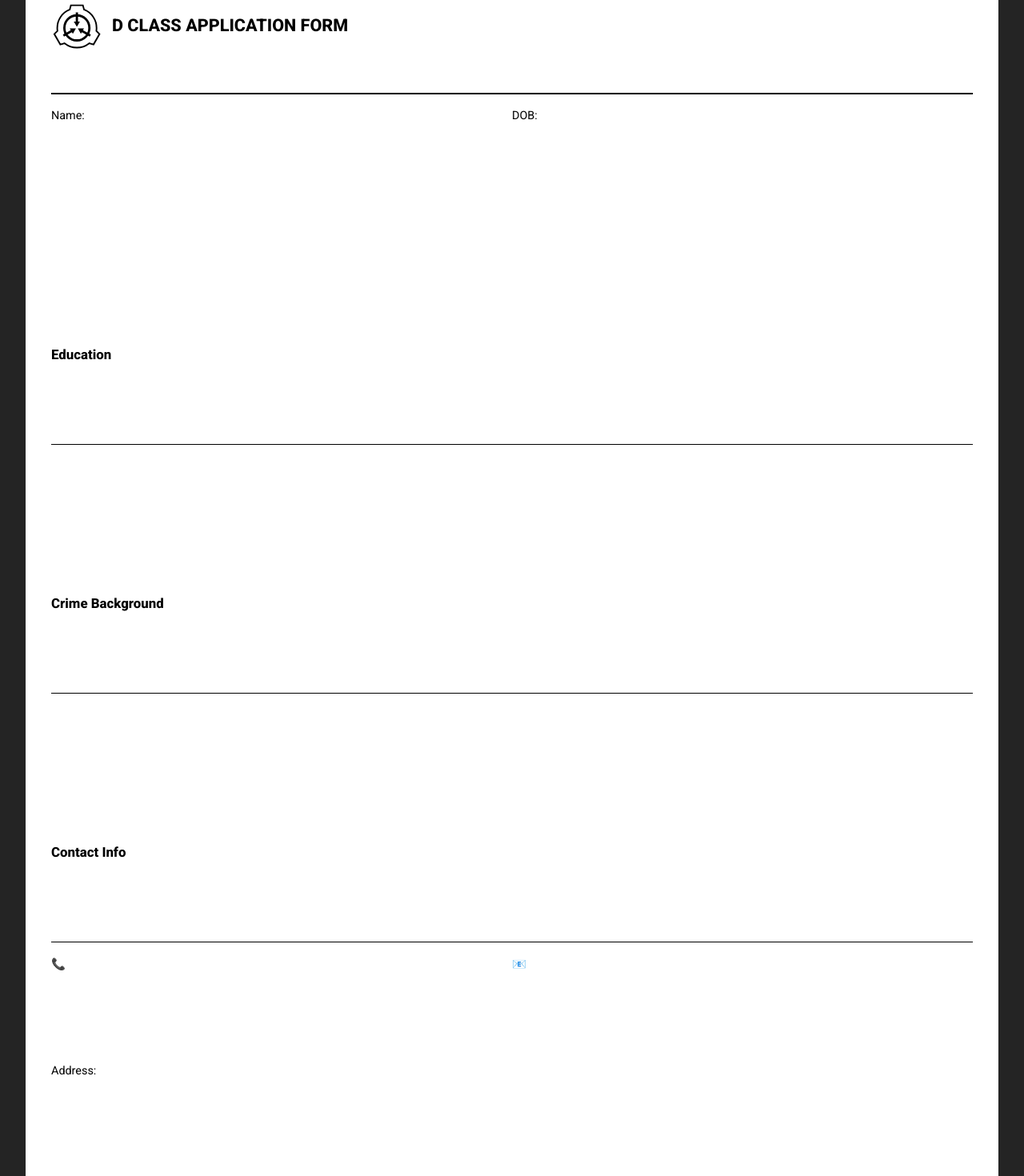
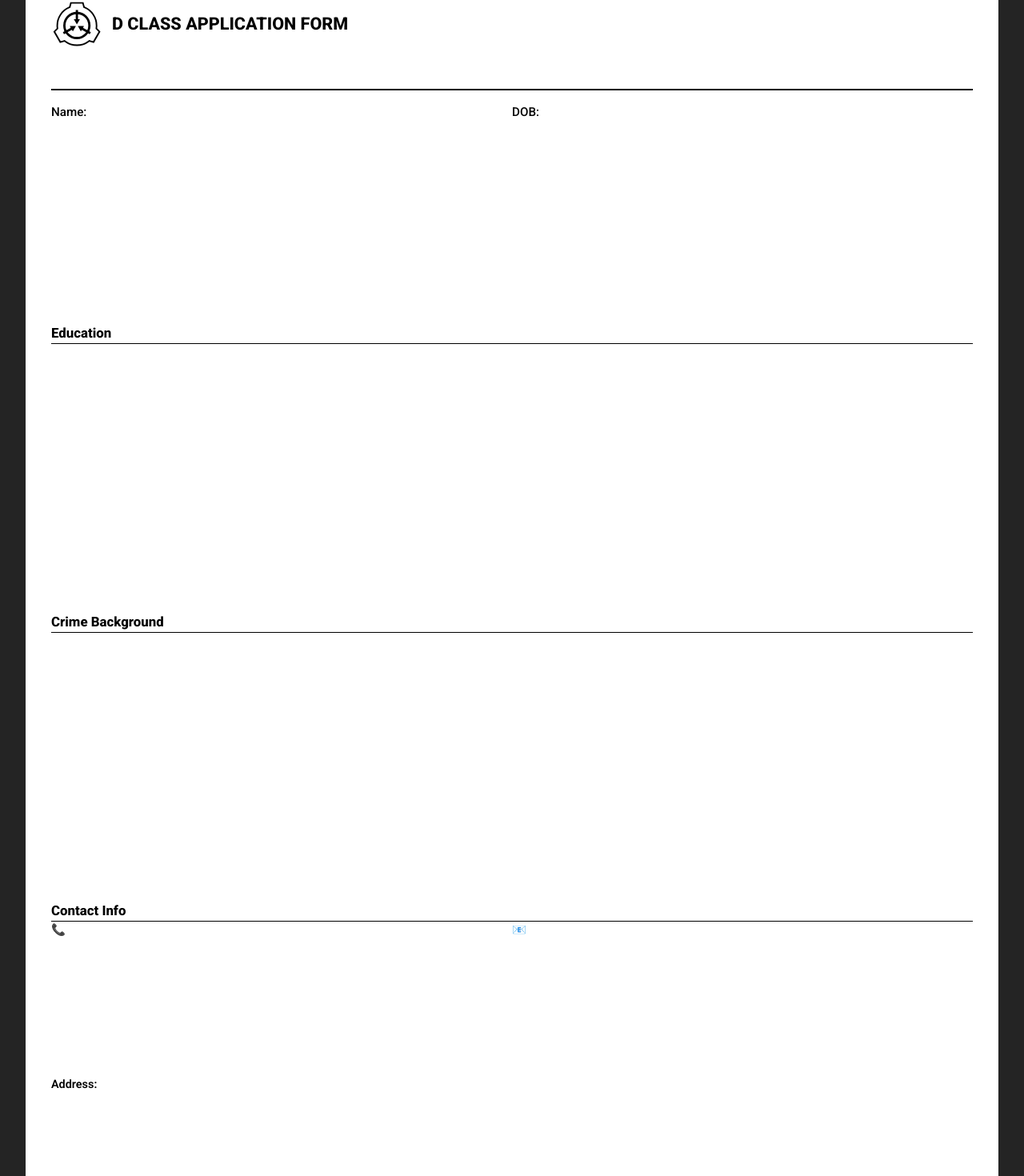
Before and after one commit to GreenArron/scp-d5-cv, a React (Vite) app: page / in a window 1280 px wide. Shown: the part 99-1569 px from the top of the page at 80% size. Built offline with nearby package versions, Linux system fonts and the light colour scheme.

Commit message:
Restyle document's grid, Restructure some elements

```diff
--- a/src/components/DocPreview.css
+++ b/src/components/DocPreview.css
@@ -3,7 +3,7 @@
   aspect-ratio: 1 / 1.41;
 
   grid-template-columns: 1fr 1fr;
-  grid-template-rows: auto;
+  grid-template-rows: 3fr 1fr 3fr 1fr repeat(5, 3fr) 4fr;
   color: black;
   background-color: white;
   text-align: start;
@@ -26,10 +26,6 @@
   width: 4rem;
 }
 
-.docfield {
-  display: flex;
-}
-
 .doc-preview p {
   display: inline;
   grid-column: 1 / 3;
@@ -37,7 +33,8 @@
 }
 
 .doc-preview h3 {
-  margin-top: 3rem;
+  margin: 0;
+  align-self: self-end;
   grid-column: 1 / 3;
   border-bottom: 1px solid black;
 }
@@ -55,17 +52,17 @@
 }
 
 .docname {
+  font-weight: 500;
+  font-size: 0.95rem;
   width: fit-content;
-}
-
-.docvalue {
-  border-bottom: 1px dotted black;
 }
 
 #docfield-address {
   margin-top: 12px;
+  font-weight: 600;
 }
 #docfield-address + p {
+  margin-left: 1ch;
   font-size: 0.8rem;
 }
 
--- a/src/components/DocPreview.jsx
+++ b/src/components/DocPreview.jsx
@@ -37,11 +37,11 @@
       <p>{bio}</p>
       <h3>Education</h3>
       <ul>
-        {educations.map(({ education, date }) => {
+        {educations.map((education) => {
           return (
             <li aria-label="degree">
               <span>{education}</span>
-              <small aria-label="acquired at date"> {date.toString()}</small>
+              <small aria-label="acquired at date"></small>
             </li>
           );
         })}
@@ -60,8 +60,10 @@
       <h3>Contact Info</h3>
       <span>📞 {phonenumber}</span>
       <span>📧 {email}</span>
-      <span id="docfield-address">Address:</span>
-      <p>{address}</p>
+      <div>
+        <div id="docfield-address">Address:</div>
+        <p>{address}</p>
+      </div>
     </section>
   );
 }
```
